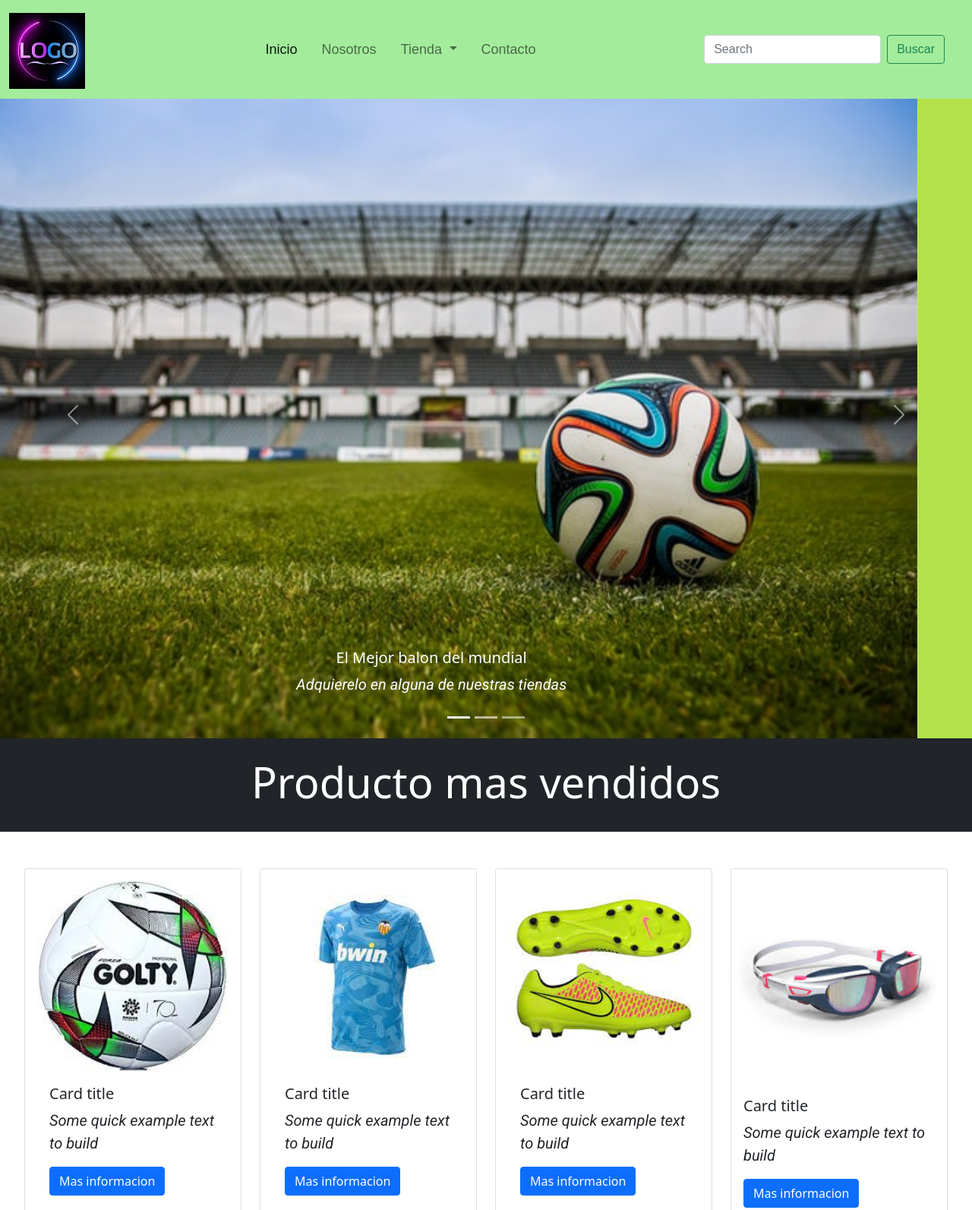
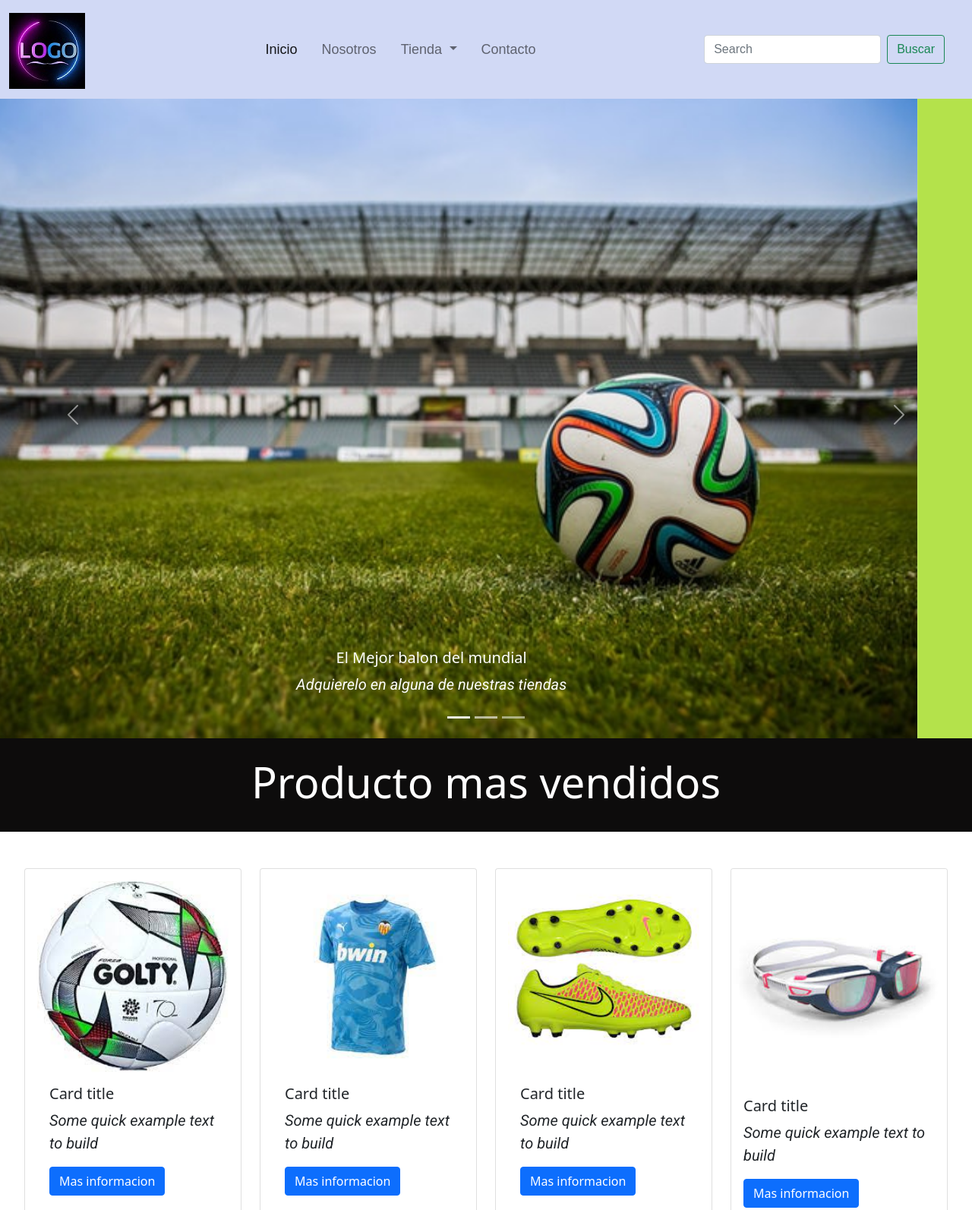
Before and after one commit to waltercastro171163/TIENDA_DEPORT, a website: page docs/index.html in a window 1280 px wide. Shown: the top 1593 px of the page at 76% size. Drawn offline with nearby package versions, Linux system fonts and the light colour scheme.

Commit message:
Ingreso a sass var_color

```diff
--- a/docs/index.html
+++ b/docs/index.html
@@ -109,8 +109,8 @@
 
       <!-- <div class="container-fluid bg-dark"> -->
 
-      <section class="container-fluid  bg-dark  p-4">
-        <h4 class="display-4  text-center  text-white">Producto mas vendidos</h4>
+      <section class="container-fluid  fondo  p-4">
+        <h4 class="display-4  text-center  text-white ">Producto mas vendidos</h4>
       </section>
 
 <!-- Inicio de las cards -->
--- a/docs/sass/style-main.scss
+++ b/docs/sass/style-main.scss
@@ -1,5 +1,6 @@
 @import url('https://fonts.googleapis.com/css2?family=Roboto:ital@1&display=swap');
-$main-color : hsl(115, 68%, 77%);
+$main-color : hsl(226, 64%, 89%);
+$var_color:hsl(0, 4%, 5%);
 
 
 .colorbg{
@@ -10,6 +11,12 @@ $main-color : hsl(115, 68%, 77%);
  .margin a{
    margin: 8px;
  }
+
+ .fondo{
+   background-color: $var_color;
+ }
+
+
 p{
  font-family: 'Roboto', 'Times New Roman', Times, serif;
  font-size: 20px;
```
Also changed, not shown: docs/Futbol.html (+1 -1 lines), docs/Promociones.html (+1 -1 lines), docs/styles/style-main.css.
